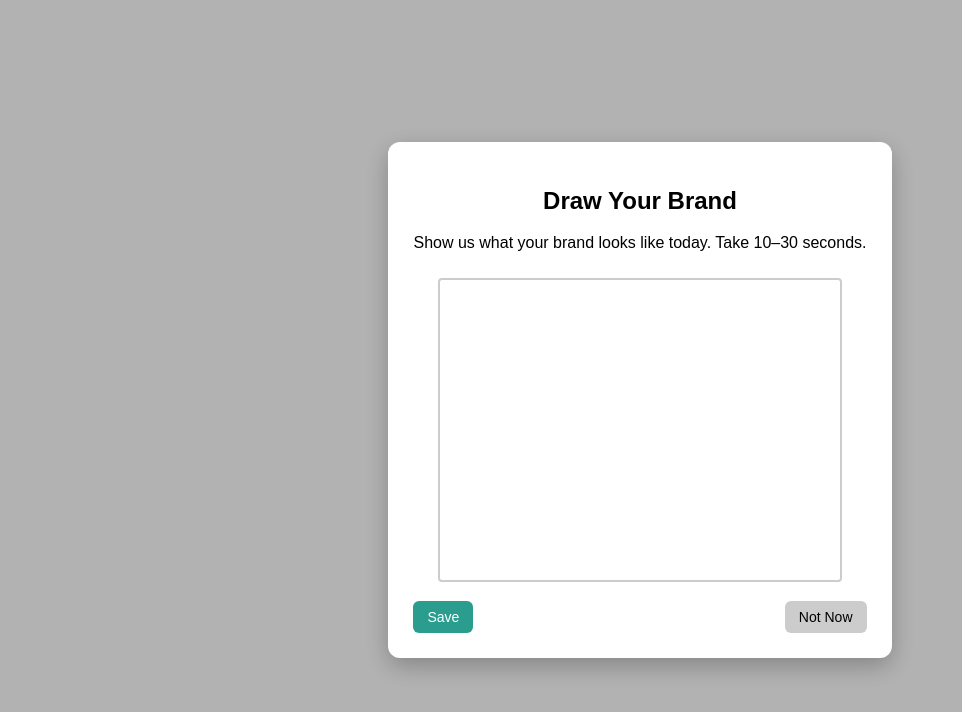
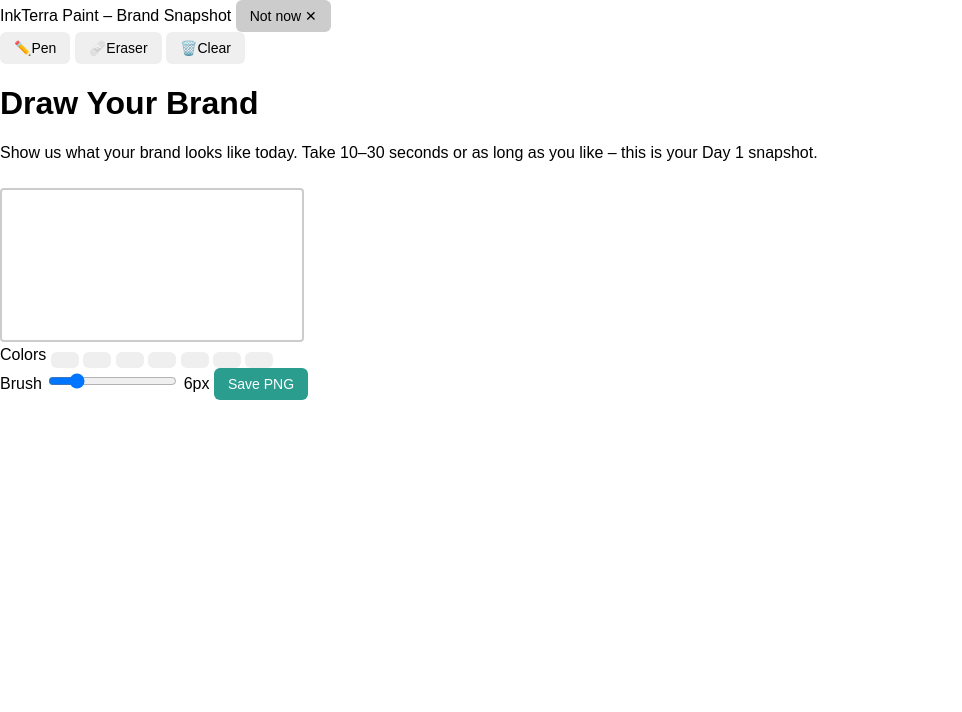
Before and after one commit to inkterraprints/itp_website, a plain HTML site: page index.html in a window 1280 px wide. Shown: the whole page, without its empty margins (0-962 px from the left). Drawn offline with Linux system fonts and the light colour scheme.

Commit message:
Update index.html

```diff
--- a/index.html
+++ b/index.html
@@ -1,28 +1,82 @@
 <!DOCTYPE html>
 <html lang="en">
 <head>
-    <meta charset="UTF-8" />
-    <meta name="viewport" content="width=device-width, initial-scale=1.0" />
-    <title>InkTerra Prototype</title>
-    <link rel="stylesheet" href="style.css" />
+  <meta charset="UTF-8" />
+  <title>InkTerra Paint – Brand Snapshot</title>
+  <link rel="stylesheet" href="style.css" />
 </head>
+<body>
+  <!-- Overlay that will eventually sit on top of your real site -->
+  <div class="itp-overlay" id="itp-overlay">
+    <div class="paint-window">
+      <div class="title-bar">
+        <span class="title">InkTerra Paint – Brand Snapshot</span>
+        <button class="title-btn" id="skipBtn">Not now ✕</button>
+      </div>
 
-<body>
+      <div class="paint-body">
+        <!-- Toolbar -->
+        <aside class="toolbar">
+          <button class="tool-btn active" data-tool="pen">
+            ✏️<span>Pen</span>
+          </button>
+          <button class="tool-btn" data-tool="eraser">
+            🩹<span>Eraser</span>
+          </button>
+          <button class="tool-btn" id="clearBtn">
+            🗑️<span>Clear</span>
+          </button>
+        </aside>
 
-    <div id="overlay" class="overlay">
-        <div class="popup">
-            <h2>Draw Your Brand</h2>
-            <p>Show us what your brand looks like today. Take 10–30 seconds.</p>
+        <!-- Canvas + controls -->
+        <main class="canvas-panel">
+          <header class="panel-header">
+            <h1>Draw Your Brand</h1>
+            <p>
+              Show us what your brand looks like today. Take 10–30 seconds or as
+              long as you like – this is your Day 1 snapshot.
+            </p>
+          </header>
 
-            <canvas id="drawCanvas" width="400" height="300"></canvas>
+          <div class="canvas-wrap">
+            <canvas id="brandCanvas"></canvas>
+          </div>
 
-            <div class="popup-buttons">
-                <button id="saveBtn">Save</button>
-                <button id="skipBtn">Not Now</button>
+          <footer class="panel-footer">
+            <div class="palette">
+              <span class="palette-label">Colors</span>
+              <button class="swatch active" data-color="#000000"></button>
+              <button class="swatch" data-color="#ffffff"></button>
+              <button class="swatch" data-color="#264653"></button>
+              <button class="swatch" data-color="#E76F51"></button>
+              <button class="swatch" data-color="#2A9D8F"></button>
+              <button class="swatch" data-color="#E9C46A"></button>
+              <button class="swatch" data-color="#6C757D"></button>
             </div>
-        </div>
+
+            <div class="controls">
+              <label class="brush-label">
+                Brush
+                <input
+                  type="range"
+                  id="brushSize"
+                  min="2"
+                  max="24"
+                  value="6"
+                />
+                <span id="brushSizeValue">6px</span>
+              </label>
+
+              <button class="save-btn" id="saveBtn">
+                Save PNG
+              </button>
+            </div>
+          </footer>
+        </main>
+      </div>
     </div>
+  </div>
 
-    <script src="script.js"></script>
+  <script src="script.js"></script>
 </body>
 </html>
```
